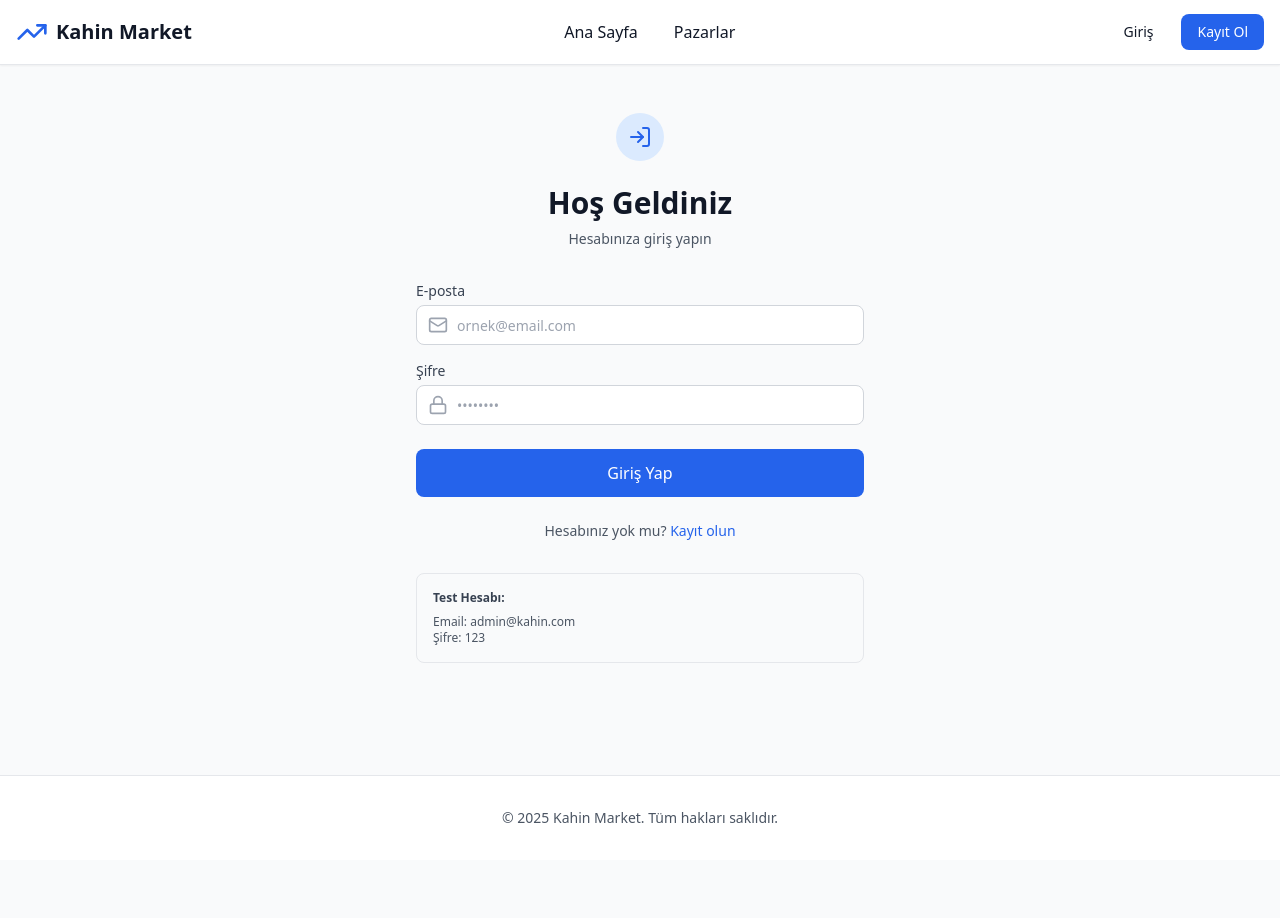
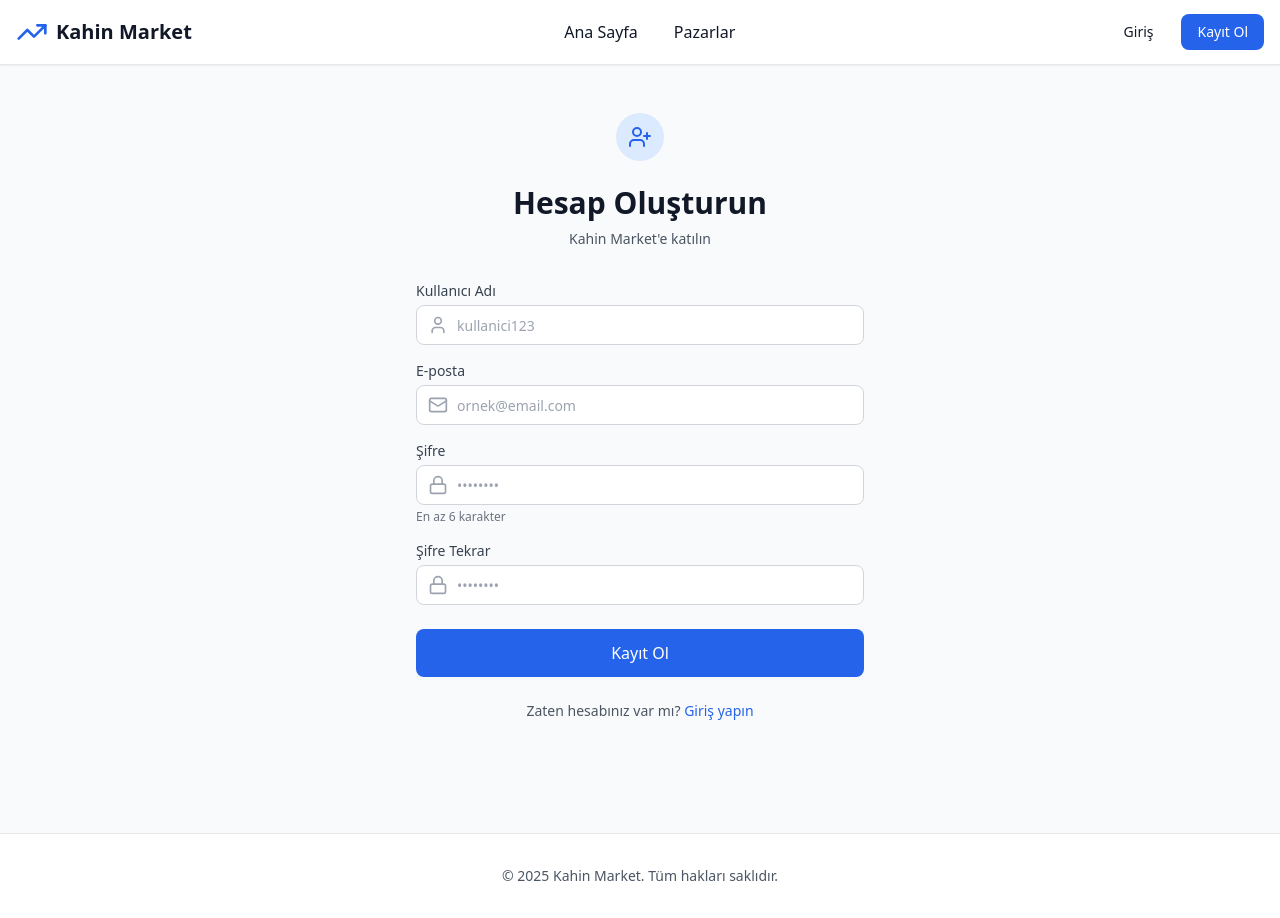
Before and after one commit to ozumeren/kahin-frontend, a React (Vite) app: page /register in a window 1280 px wide. Before the commit the page ends 860 px from the top, so only its background shows below. Built offline with nearby package versions, Linux system fonts and the light colour scheme.

Commit message:
fix: RegisterPage tam özellikli ve ayrı form eklendi

```diff
--- a/src/pages/RegisterPage.jsx
+++ b/src/pages/RegisterPage.jsx
@@ -1,30 +1,80 @@
 import { useState } from 'react'
 import { Link, useNavigate } from 'react-router-dom'
 import { useAuth } from '../context/AuthContext'
-import { LogIn, Mail, Lock, AlertCircle } from 'lucide-react'
+import { UserPlus, Mail, Lock, User, AlertCircle, CheckCircle } from 'lucide-react'
 
-export default function LoginPage() {
-  const [email, setEmail] = useState('')
-  const [password, setPassword] = useState('')
+export default function RegisterPage() {
+  const [formData, setFormData] = useState({
+    username: '',
+    email: '',
+    password: '',
+    confirmPassword: ''
+  })
   const [error, setError] = useState('')
   const [loading, setLoading] = useState(false)
+  const [success, setSuccess] = useState(false)
 
-  const { login } = useAuth()
+  const { register } = useAuth()
   const navigate = useNavigate()
+
+  const handleChange = (e) => {
+    setFormData({
+      ...formData,
+      [e.target.name]: e.target.value
+    })
+  }
 
   const handleSubmit = async (e) => {
     e.preventDefault()
     setError('')
+    setLoading(false)
+
+    // Validation
+    if (formData.password !== formData.confirmPassword) {
+      setError('Şifreler eşleşmiyor')
+      return
+    }
+
+    if (formData.password.length < 6) {
+      setError('Şifre en az 6 karakter olmalıdır')
+      return
+    }
+
     setLoading(true)
 
     try {
-      await login(email, password)
-      navigate('/markets')
+      await register(formData.username, formData.email, formData.password)
+      setSuccess(true)
+
+      setTimeout(() => {
+        navigate('/login')
+      }, 2000)
     } catch (err) {
-      setError(err.response?.data?.message || 'Giriş başarısız. Lütfen bilgilerinizi kontrol edin.')
+      setError(err.response?.data?.message || 'Kayıt başarısız. Lütfen tekrar deneyin.')
     } finally {
       setLoading(false)
     }
+  }
+
+  if (success) {
+    return (
+      <div className="min-h-[80vh] flex items-center justify-center py-12 px-4">
+        <div className="max-w-md w-full text-center">
+          <div className="mx-auto h-16 w-16 flex items-center justify-center rounded-full bg-green-100 mb-6">
+            <CheckCircle className="h-10 w-10 text-green-600" />
+          </div>
+          <h2 className="text-3xl font-bold text-gray-900 mb-4">
+            Kayıt Başarılı! 🎉
+          </h2>
+          <p className="text-gray-600 mb-4">
+            Hesabınız oluşturuldu. Giriş sayfasına yönlendiriliyorsunuz...
+          </p>
+          <Link to="/login" className="text-brand-600 hover:underline">
+            Hemen giriş yap
+          </Link>
+        </div>
+      </div>
+    )
   }
 
   return (
@@ -33,19 +83,41 @@ export default function LoginPage() {
         {/* Header */}
         <div className="text-center">
           <div className="mx-auto h-12 w-12 flex items-center justify-center rounded-full bg-brand-100">
-            <LogIn className="h-6 w-6 text-brand-600" />
+            <UserPlus className="h-6 w-6 text-brand-600" />
           </div>
           <h2 className="mt-6 text-3xl font-bold text-gray-900">
-            Hoş Geldiniz
+            Hesap Oluşturun
           </h2>
           <p className="mt-2 text-sm text-gray-600">
-            Hesabınıza giriş yapın
+            Kahin Market'e katılın
           </p>
         </div>
 
         {/* Form */}
         <form className="mt-8 space-y-6" onSubmit={handleSubmit}>
           <div className="space-y-4">
+            {/* Username */}
+            <div>
+              <label htmlFor="username" className="block text-sm font-medium text-gray-700 mb-1">
+                Kullanıcı Adı
+              </label>
+              <div className="relative">
+                <div className="absolute inset-y-0 left-0 pl-3 flex items-center pointer-events-none">
+                  <User className="h-5 w-5 text-gray-400" />
+                </div>
+                <input
+                  id="username"
+                  name="username"
+                  type="text"
+                  required
+                  value={formData.username}
+                  onChange={handleChange}
+                  className="input pl-10"
+                  placeholder="kullanici123"
+                />
+              </div>
+            </div>
+
             {/* Email */}
             <div>
               <label htmlFor="email" className="block text-sm font-medium text-gray-700 mb-1">
@@ -61,8 +133,8 @@ export default function LoginPage() {
                   type="email"
                   autoComplete="email"
                   required
-                  value={email}
-                  onChange={(e) => setEmail(e.target.value)}
+                  value={formData.email}
+                  onChange={handleChange}
                   className="input pl-10"
                   placeholder="ornek@email.com"
                 />
@@ -82,10 +154,35 @@ export default function LoginPage() {
                   id="password"
                   name="password"
                   type="password"
-                  autoComplete="current-password"
+                  autoComplete="new-password"
                   required
-                  value={password}
-                  onChange={(e) => setPassword(e.target.value)}
+                  value={formData.password}
+                  onChange={handleChange}
+                  className="input pl-10"
+                  placeholder="••••••••"
+                  minLength={6}
+                />
+              </div>
+              <p className="mt-1 text-xs text-gray-500">En az 6 karakter</p>
+            </div>
+
+            {/* Confirm Password */}
+            <div>
+              <label htmlFor="confirmPassword" className="block text-sm font-medium text-gray-700 mb-1">
+                Şifre Tekrar
+              </label>
+              <div className="relative">
+                <div className="absolute inset-y-0 left-0 pl-3 flex items-center pointer-events-none">
+                  <Lock className="h-5 w-5 text-gray-400" />
+                </div>
+                <input
+                  id="confirmPassword"
+                  name="confirmPassword"
+                  type="password"
+                  autoComplete="new-password"
+                  required
+                  value={formData.confirmPassword}
+                  onChange={handleChange}
                   className="input pl-10"
                   placeholder="••••••••"
                 />
@@ -113,30 +210,23 @@ export default function LoginPage() {
                   <circle className="opacity-25" cx="12" cy="12" r="10" stroke="currentColor" strokeWidth="4" fill="none" />
                   <path className="opacity-75" fill="currentColor" d="M4 12a8 8 0 018-8V0C5.373 0 0 5.373 0 12h4zm2 5.291A7.962 7.962 0 014 12H0c0 3.042 1.135 5.824 3 7.938l3-2.647z" />
                 </svg>
-                Giriş Yapılıyor...
+                Kayıt Olunuyor...
               </span>
             ) : (
-              'Giriş Yap'
+              'Kayıt Ol'
             )}
           </button>
 
-          {/* Register Link */}
+          {/* Login Link */}
           <div className="text-center">
             <p className="text-sm text-gray-600">
-              Hesabınız yok mu?{' '}
-              <Link to="/register" className="font-medium text-brand-600 hover:text-brand-700">
-                Kayıt olun
+              Zaten hesabınız var mı?{' '}
+              <Link to="/login" className="font-medium text-brand-600 hover:text-brand-700">
+                Giriş yapın
               </Link>
             </p>
           </div>
         </form>
-
-        {/* Test Credentials */}
-        <div className="mt-6 p-4 bg-gray-50 rounded-lg border border-gray-200">
-          <p className="text-xs font-semibold text-gray-700 mb-2">Test Hesabı:</p>
-          <p className="text-xs text-gray-600">Email: admin@kahin.com</p>
-          <p className="text-xs text-gray-600">Şifre: 123</p>
-        </div>
       </div>
     </div>
   )
```
